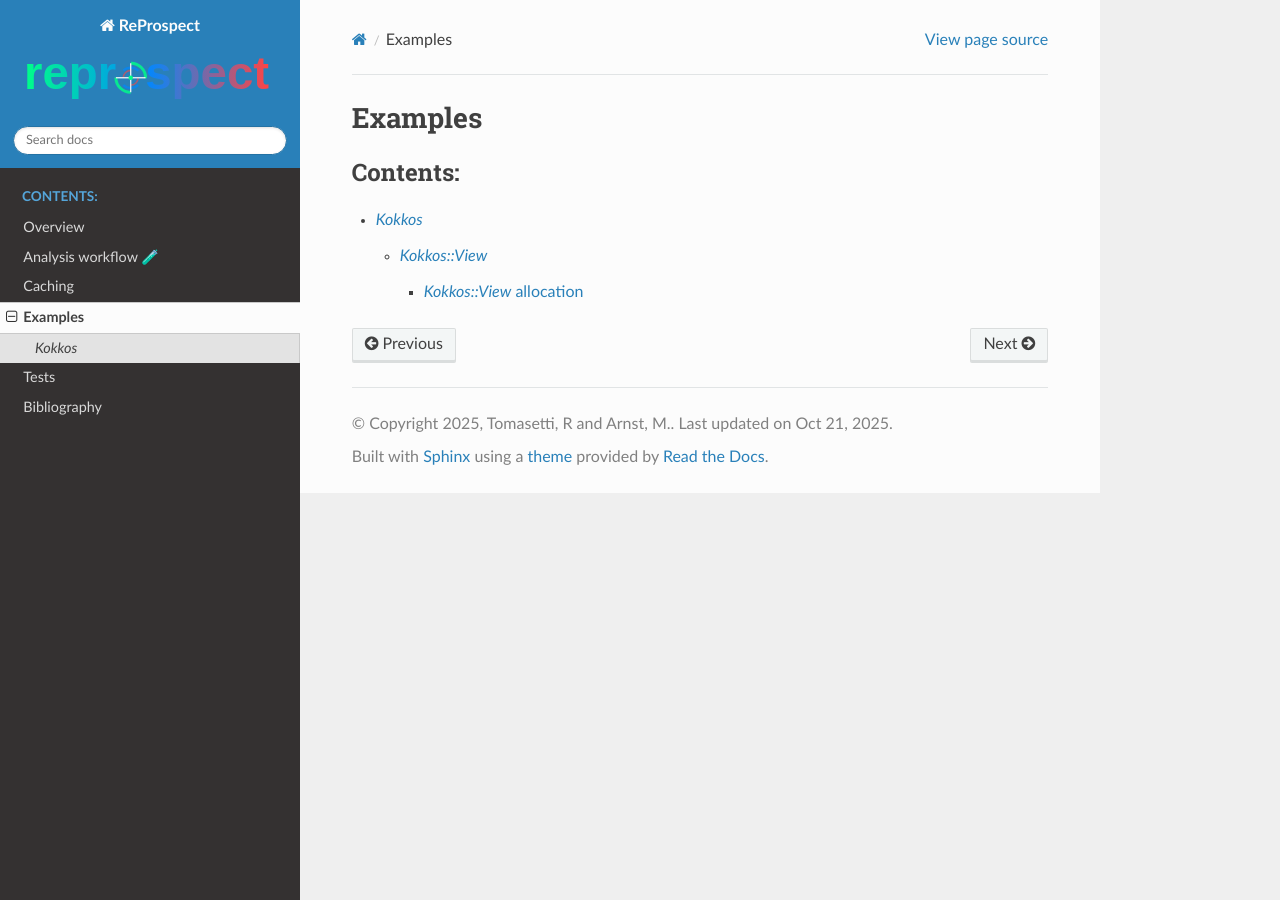
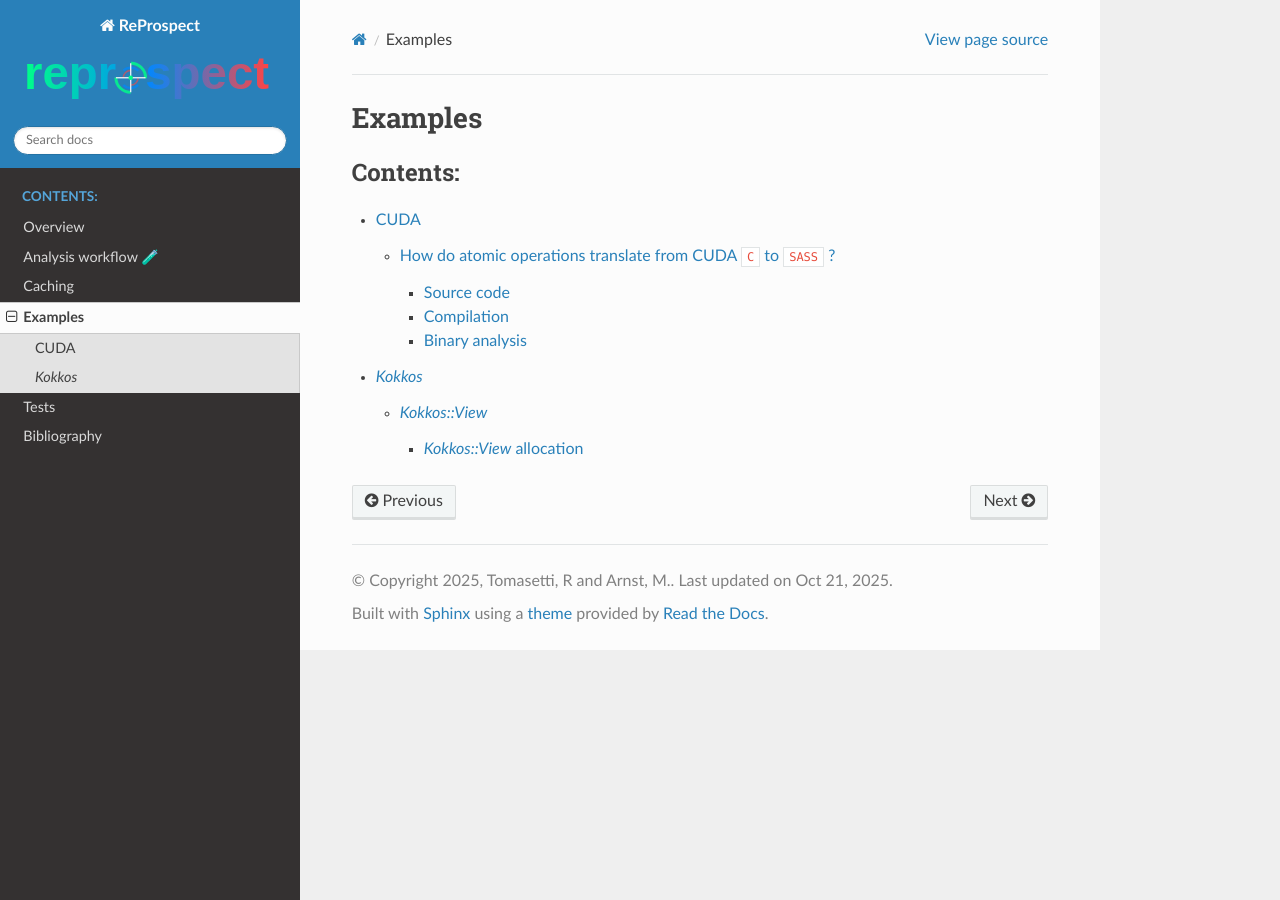
Before and after one commit to uliegecsm/reprospect, a Sphinx documentation site: the page built from docs/source/examples.rst, in a window 1280 px wide. Built offline with Sphinx 7.4.7 and the Read the Docs theme 3.1.0, drawn with Linux system fonts in a browser that asks for light colours; pages that are not in the unit, such as notebooks, are missing from menus; the version number could not be read and is left out; some of the changed lines change nothing that is shown.

Commit message:
docs(cuda): interactive example with python notebook
Signed-off-by: romintomasetti <romin.tomasetti@gmail.com>

```diff
--- a/docs/source/conf.py
+++ b/docs/source/conf.py
@@ -1,5 +1,6 @@
 import datetime
 import pathlib
+import os
 import sys
 
 project = 'ReProspect'
@@ -9,7 +10,15 @@
 PROJECT_DIR = pathlib.Path(__file__).parent.parent.parent
 
 sys.path.append(str(PROJECT_DIR))
-sys.path.append(str(PROJECT_DIR / 'python'))
+
+PATH_TO_REPROSPECT = PROJECT_DIR / 'python'
+
+# Allow Sphinx to find it.
+sys.path.append(str(PATH_TO_REPROSPECT))
+
+# Allow subprocesses launched by Sphinx to find it.
+os.environ['PYTHONPATH'] = str(PATH_TO_REPROSPECT) + os.path.pathsep + os.environ.get('PYTHONPATH', '')
+
 from reprospect import __version__
 release = __version__
 
@@ -23,6 +32,7 @@
     'sphinxcontrib.bibtex',
     'sphinxcontrib.tikz',
     'sphinxemoji.sphinxemoji',
+    'myst_nb',
 ]
 
 html_theme = 'sphinx_rtd_theme'
@@ -87,3 +97,7 @@
     ('py:class', r'nvtx._lib.lib.*'),
     ('py:class', r'numpy.int64'),
 ]
+
+# Configuration for 'myst_nb', see also https://myst-nb.readthedocs.io/en/latest/configuration.html.
+nb_merge_streams = True
+nb_execution_in_temp = True
--- a/docs/source/examples.rst
+++ b/docs/source/examples.rst
@@ -5,4 +5,5 @@
    :maxdepth: 4
    :caption: Contents:
 
+   examples/cuda
    examples/kokkos
--- /dev/null
+++ b/docs/source/examples/cuda.rst
@@ -0,0 +1,7 @@
+CUDA
+====
+
+.. toctree::
+   :maxdepth: 1
+
+   cuda/example_atomics.ipynb
```
Also changed, not shown: docs/source/examples/cuda/example_atomics.ipynb (added), 3 other files.
